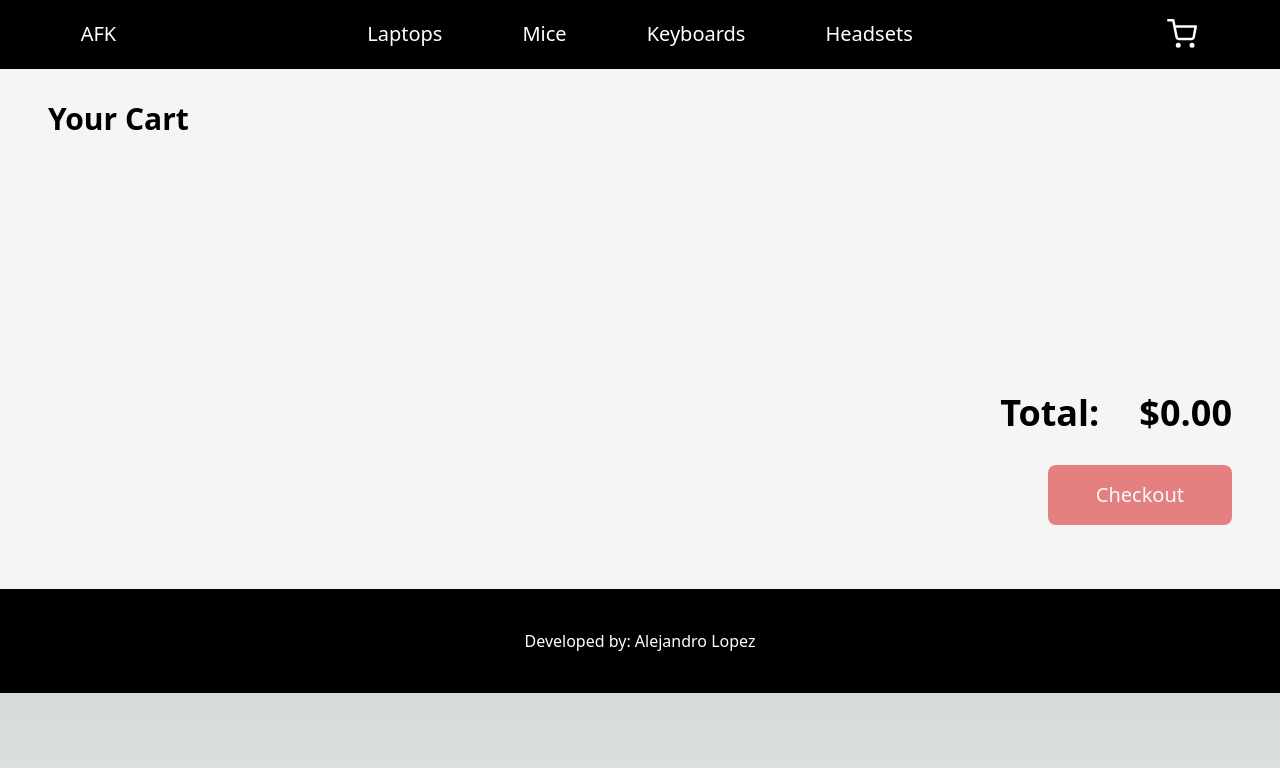
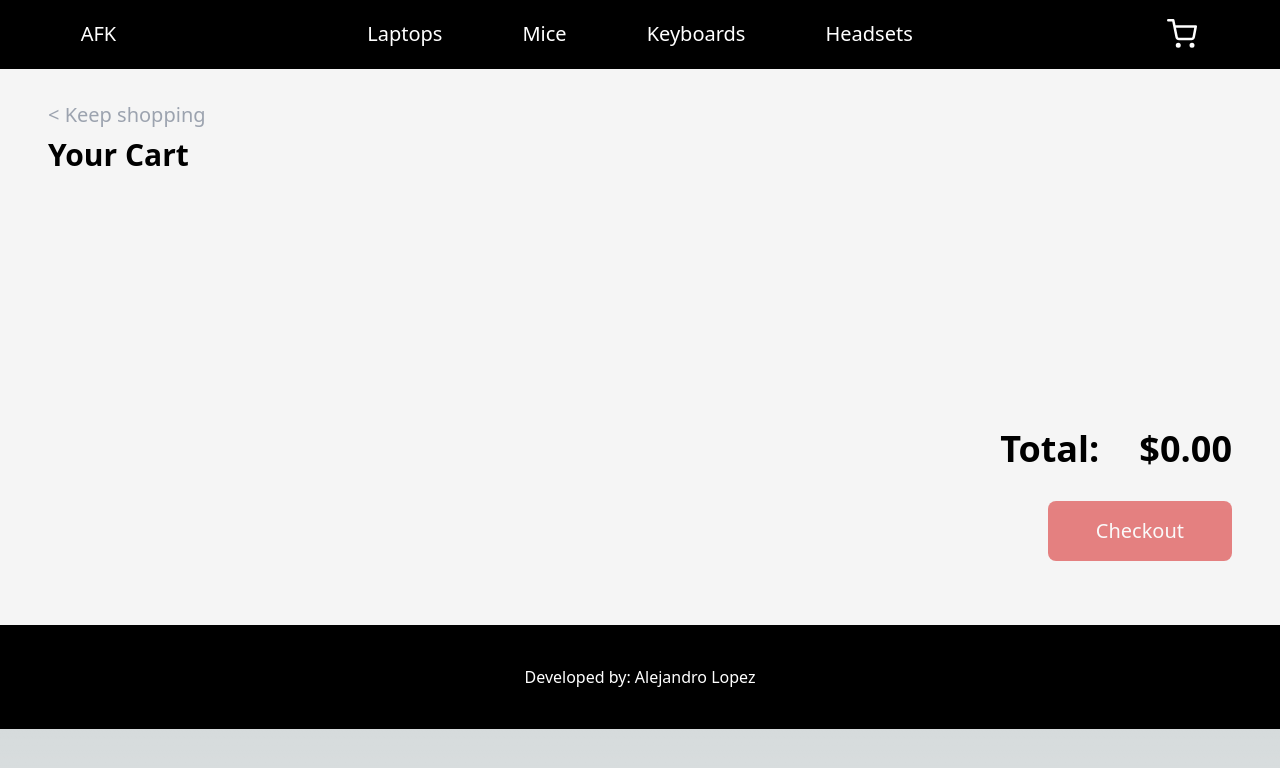
Before and after one commit to AlejandroALopez/e-commerce, a Next.js app: page /checkout/cart in a window 1280 px wide. Shown: the top 768 px of the page. Built offline with nearby package versions, Linux system fonts and the light colour scheme.

Commit message:
keep shopping button added to cart

```diff
--- a/pages/catalogue/[productId]/index.tsx
+++ b/pages/catalogue/[productId]/index.tsx
@@ -73,7 +73,7 @@ function ProductPage(props: ProductProps) {
     };
     setLocalStorageItem("cart", [...cart, prod]); // save new cart in local storage
     setCart((prevCart) => [...prevCart, prod]);
-    router.back();
+    router.push("/checkout/cart");
   }
 
   return (
--- a/pages/checkout/cart/index.tsx
+++ b/pages/checkout/cart/index.tsx
@@ -1,7 +1,8 @@
 import Head from "next/head";
 import Image from "next/image";
+import { useRouter } from "next/router";
+import { Fragment, useEffect } from "react";
 import { useCartContext } from "@/pages/_app";
-import { Fragment, useEffect } from "react";
 import { moneyFormatter } from "@/utils/productConstants";
 import { bucket, getFolderName } from "@/utils/awsConstants";
 import {
@@ -10,6 +11,7 @@ import {
 } from "@/utils/localStorageUtils";
 
 export function Cart() {
+  const router = useRouter();
   const { cart, setCart } = useCartContext();
 
   // Increase number of orders of a product in cart by one
@@ -71,6 +73,9 @@ export function Cart() {
         className={"flex flex-col gap-8 bg-[#F5F5F5] justify-evenly px-12 py-4"}
       >
         <div className={"mt-4"}>
+          <button className={"mb-2"} onClick={() => router.back()}>
+            <p className={"text-xl text-gray-400 hover:text-[#D40E0E]"}>&lt; Keep shopping</p>
+          </button>
           <p className={"text-3xl font-semibold"}>Your Cart</p>
         </div>
         <div className={"min-h-[12rem]"}>
@@ -83,9 +88,8 @@ export function Cart() {
             >
               <div className={"flex justify-center items-center w-3/12 h-full"}>
                 <Image
-                  src={`${bucket}/${getFolderName(p.product.type)}/${
-                    p.product.id
-                  }/${p.product.images[0]}`}
+                  src={`${bucket}/${getFolderName(p.product.type)}/${p.product.id
+                    }/${p.product.images[0]}`}
                   height={200}
                   width={200}
                   alt="product image"
@@ -140,11 +144,10 @@ export function Cart() {
         </div>
         <div className={"flex flex-row-reverse mb-12"}>
           <button
-            className={`bg-[#D40E0E] py-4 px-12 rounded-lg ${
-              cart.length === 0
+            className={`bg-[#D40E0E] py-4 px-12 rounded-lg ${cart.length === 0
                 ? "opacity-50"
                 : "transition hover:scale-110 duration-300"
-            }`}
+              }`}
             disabled={cart.length === 0}
             onClick={() => {
               fetch("http://localhost:3000/api/create-checkout-session", {
```
